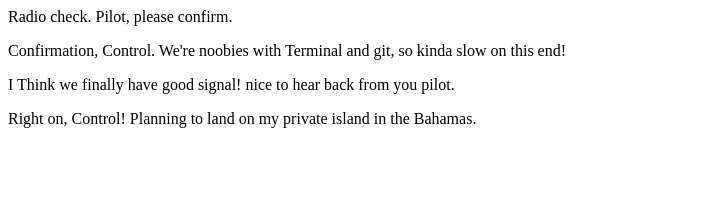
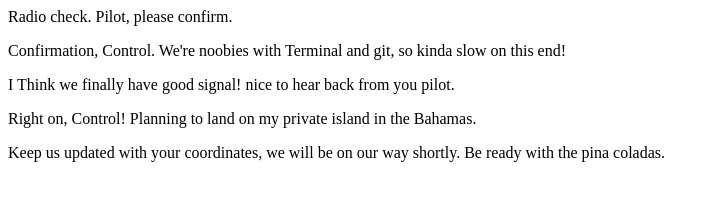
Before and after one commit to Buzzbee98/communication-log, a plain HTML site: page index.html in a window 1280 px wide. Shown: the whole page, without its empty margins (0-719 px from the left). Drawn offline with Linux system fonts and the light colour scheme.

Commit message:
new comms

```diff
--- a/index.html
+++ b/index.html
@@ -5,6 +5,7 @@
    <p>Confirmation, Control. We're noobies with Terminal and git, so kinda slow on this end!</p>
    <p>I Think we finally have good signal! nice to hear back from you pilot.</p>
    <p>Right on, Control! Planning to land on my private island in the Bahamas.</p>
+   <p>Keep us updated with your coordinates, we will be on our way shortly. Be ready with the pina coladas.</p>
 </body>
 
 </html>
```
